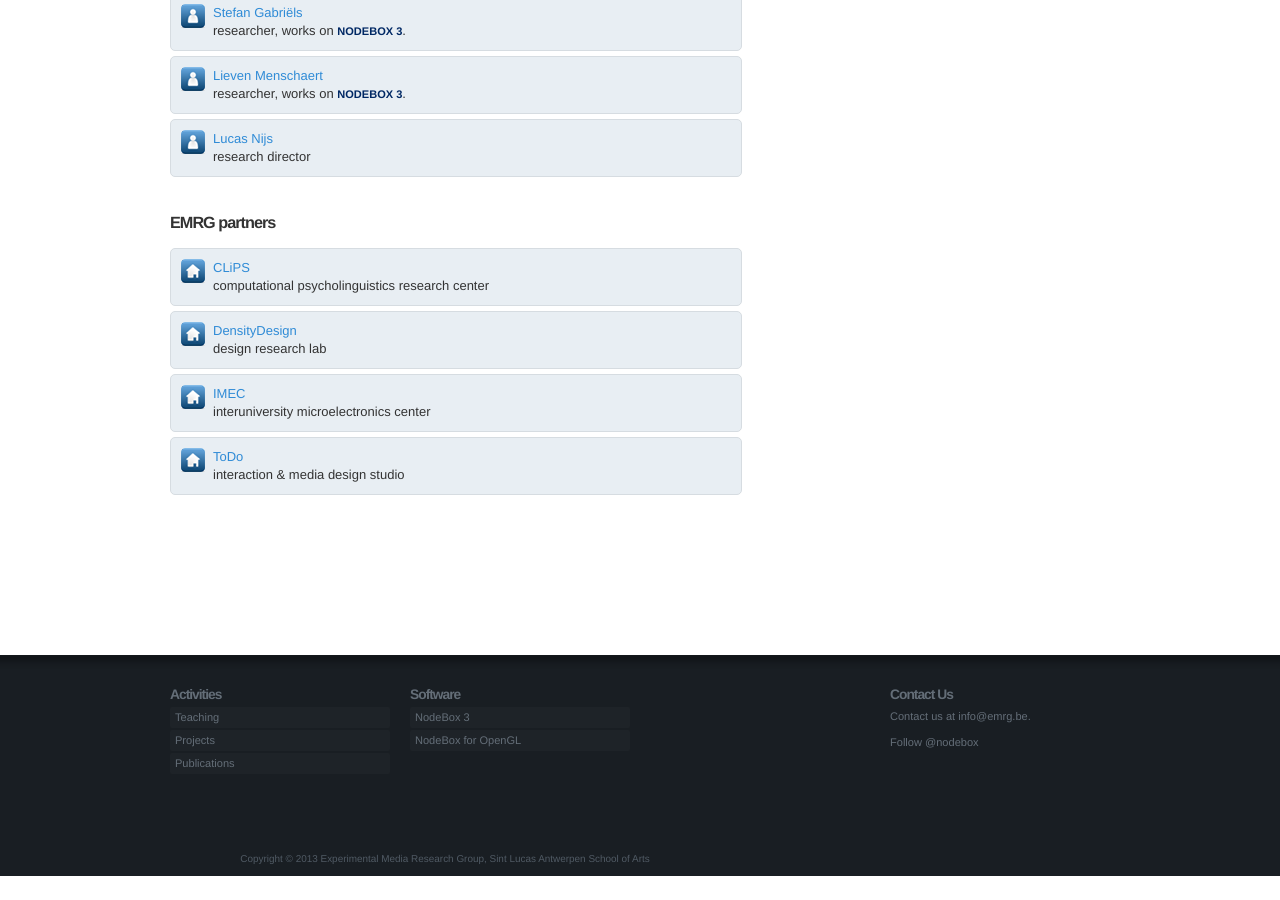
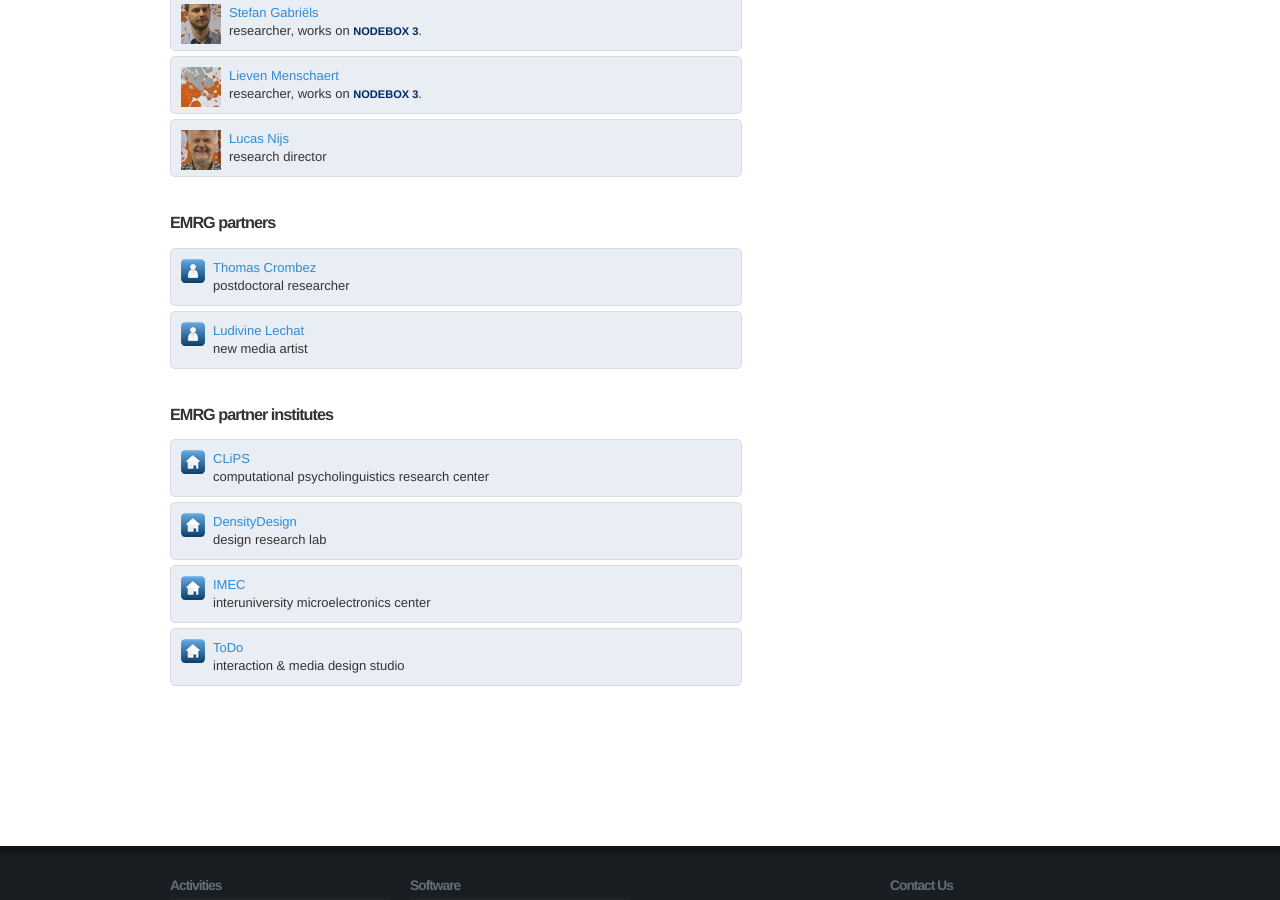
Before and after one commit to nodebox/emrg.be, a Jekyll site: the page built from people/index.md, in a window 1280 px wide and 900 px high, scrolled down 603 px. Built offline with Jekyll 4.4.1, drawn with Linux system fonts in a browser that asks for light colours; nearby versions of some CDN libraries; comment, search, counter and statistics services are not loaded; before the commit the page ends 1479 px from its top, so only the background shows below that.

Commit message:
show profile thumbnails on people page

```diff
--- a/people/index.md
+++ b/people/index.md
@@ -8,37 +8,50 @@ title: People
 <p><small>In alphabetical order:</small></p>
 
 <div class="box">
-	<img src="/media/img/avatar.png" />
+	<img src="/media/people/frederik-s.jpg" />
 	<a href="frederik-de-bleser.html">Frederik De Bleser</a><br>researcher &amp; PhD student, works on
 	<a href="../software/nodebox-3.html" class="tag-software">NodeBox 3</a>.
 </div>
 
 <div class="box">
-	<img src="/media/img/avatar.png" />
+	<img src="/media/people/tom-s.jpg" />
 	<a href="tom-de-smedt.html">Tom De Smedt</a><br>postdoctoral researcher, works on
 	<a href="http://www.clips.ua.ac.be/pages/pattern" class="tag-software">Pattern</a>,
 	<a href="../software/nodebox-opengl.html" class="tag-software">NOGL</a>.
 </div>
 
 <div class="box">
-	<img src="/media/img/avatar.png" />
+	<img src="/media/people/stefan-s.jpg" />
 	<a href="stefan-gabriels.html">Stefan Gabriëls</a><br>researcher, works on
 	<a href="../software/nodebox-3.html" class="tag-software">NodeBox 3</a>.
 </div>
 
 <div class="box">
-	<img src="/media/img/avatar.png" />
+	<img src="/media/people/lieven-s.jpg" />
 	<a href="lieven-menschaert.html">Lieven Menschaert</a><br>researcher, works on
 	<a href="../software/nodebox-3.html" class="tag-software">NodeBox 3</a>.
 </div>
 
 <div class="box">
-	<img src="/media/img/avatar.png" />
+	<img src="/media/people/lucas-s.jpg" />
 	<a href="lucas-nijs.html">Lucas Nijs</a><br>research director
 </div>
 
 <br>
 <h2>EMRG partners</h2>
+
+<div class="box">
+	<img src="/media/img/avatar.png" />
+	<a href="http://www.ua.ac.be/thomas.crombez">Thomas Crombez</a><br>postdoctoral researcher
+</div>
+
+<div class="box">
+	<img src="/media/img/avatar.png" />
+	<a href="http://www.ludivinelechat.be">Ludivine Lechat</a><br>new media artist
+</div>
+
+<br>
+<h2>EMRG partner institutes</h2>
 
 <div class="box">
 	<img src="/media/img/home.png" />
```
Also changed, not shown: media/people/frederik-s.jpg (added), media/people/lieven-s.jpg (added), media/people/lucas-s.jpg (added), media/people/stefan-s.jpg (added), media/people/tom-s.jpg (added).
